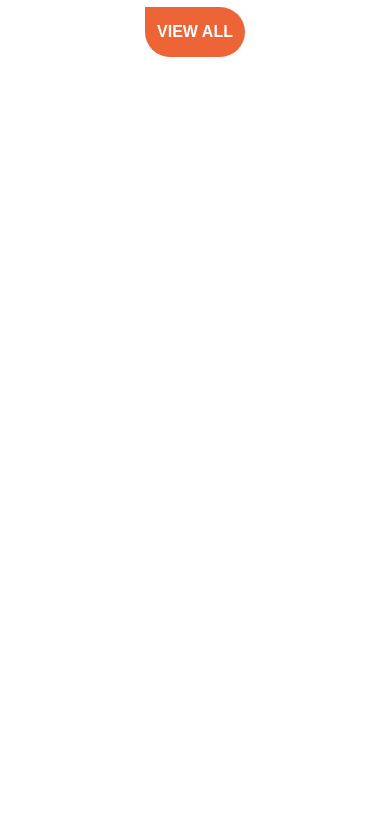
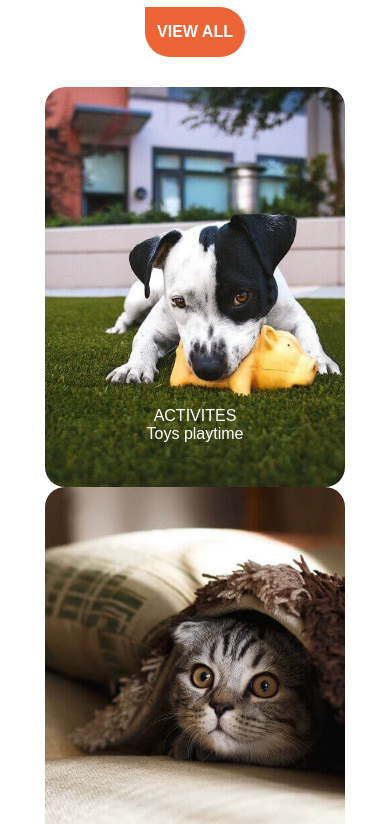
Before and after one commit to bigPeepo/202301-w1ch4-dani-setien, a website built with Parcel: page src/index.html in a window 390 px wide. Shown: the part 141-965 px from the top of the page. Before the commit the page ends 844 px from the top, so only its background shows below. Built offline with nearby package versions, Linux system fonts and the light colour scheme; files whose address does not match are found by name.

Commit message:
Add cards and media query features

```diff
--- a/src/index.html
+++ b/src/index.html
@@ -13,12 +13,23 @@
   <div>
 
     <span class="main-header__introduction">
-      PET ACTIVITES
+      PET ACTIVITIES
     </span>
     <h1 class="main-header__title">Take a closer look</h1>
   </div>
   <button class="main-header__button">VIEW ALL</button>
 </header>
+<main class="display">
+  <div class="display__card"><img src="../img/01.jpg"
+      alt="Spotted white dog chewing on squeaky pig toy on a suburban garden">
+    <div class="display__text-container"><span class="display__text-header">ACTIVITES</span>
+      <span class="display__text-description">Toys playtime</span>
+    </div>
+  </div>
+  <div class="display__card"><img src="../img/02.jpg" alt="Tabby cat attentively looking from underneath comfy blanket">
+  </div>
+  <div class="display__card"><img src="../img/03.jpg" alt="Labradoodle derping prancing on a grass field"></div>
+</main>
 
 <body>
 
--- a/src/style.css
+++ b/src/style.css
@@ -46,12 +46,40 @@ main {
 @media only screen and (max-width: 400px) {
   .main-header {
     justify-content: center;
+    display: flex;
   }
 
   .main-header div {
     display: flex;
     flex-direction: column;
     align-items: center;
+  }
+}
+
+@media only screen and (max-width: 620px) {
+  .display {
+    margin-top: 80px;
+  }
+}
+
+@media only screen and (max-width: 420px) {
+  .display {
+    margin-top: 140px;
+  }
+  .display__text-container {
+    position: absolute;
+    top: 320px;
+    color: white;
+    display: flex;
+    flex-direction: column;
+    align-items: center;
+  }
+}
+
+@media only screen and (min-width: 420px) {
+  .display__text-header,
+  .display__text-description {
+    display: none;
   }
 }
 
@@ -75,3 +103,37 @@ main {
 .main-header__title {
   text-align: center;
 }
+
+main {
+  display: flex;
+  gap: 33;
+}
+
+.display {
+  display: flex;
+  flex-wrap: wrap;
+  justify-content: center;
+}
+
+.display__card {
+  display: flex;
+  flex-direction: column;
+  align-items: center;
+  position: relative;
+}
+
+.display__card img {
+  object-fit: cover;
+  width: 300px;
+  height: 400px;
+  border-radius: 20px;
+}
+
+.display__text-container {
+  position: absolute;
+  top: 320px;
+  color: white;
+  display: flex;
+  flex-direction: column;
+  align-items: center;
+}
```
